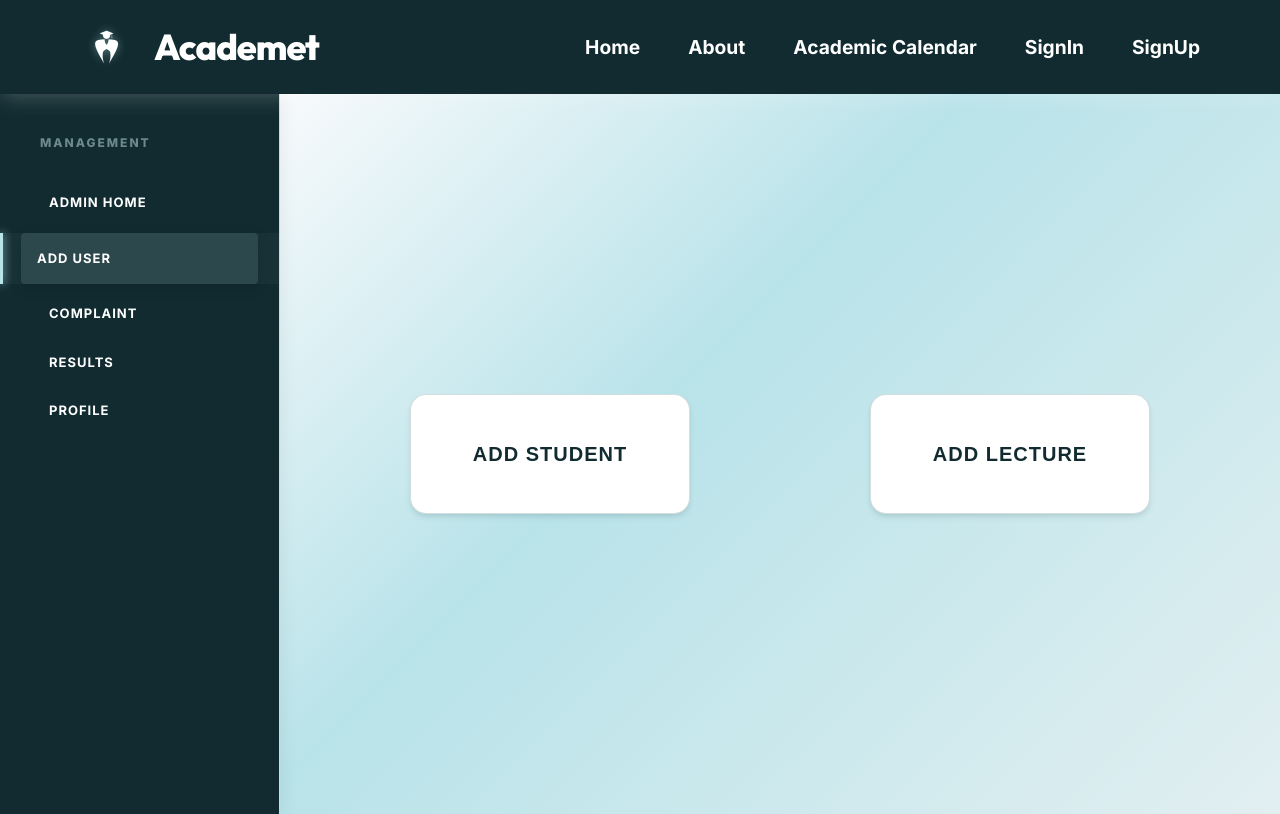
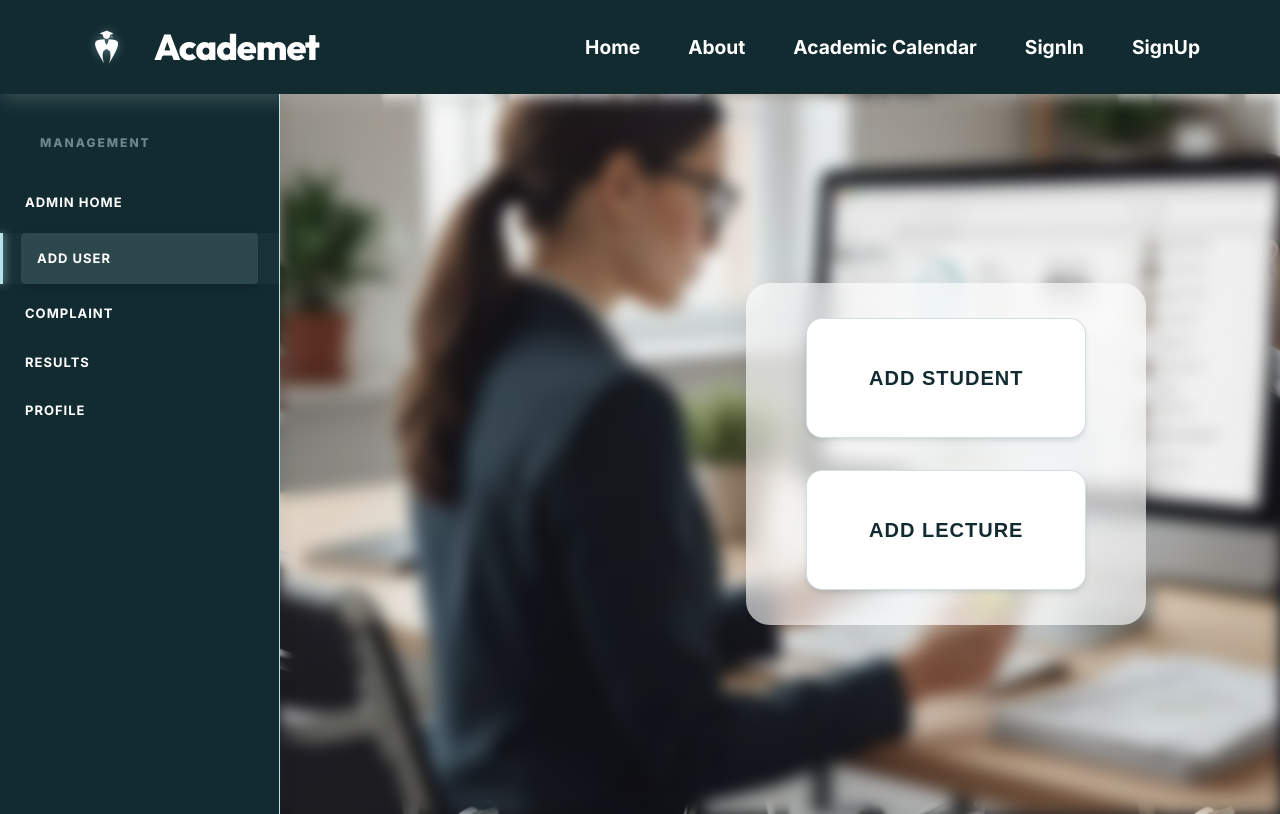
Before and after one commit to KKPremarathna/student-result-summarization-system, a React (Create React App) app in the folder client/: page /AddUser in a window 1280 px wide. Built offline with nearby package versions, Linux system fonts and the light colour scheme; sample sign-in values are in the browser's storage.

Commit message:
add files

```diff
--- a/client/src/pages/AddUser.jsx
+++ b/client/src/pages/AddUser.jsx
@@ -2,6 +2,7 @@ import React from "react";
 import "../styles/AddUser.css";
 import Navbar from "../components/InnerNavbar";
 import { Link } from "react-router-dom";
+import adminBg from "../assets/images/admin.jpg";
 
 
 function AddUser() {
@@ -16,31 +17,26 @@ function AddUser() {
           <ul className="sidebar-menu">
             <li>
               <Link to="/AdminHome">
-                <span className="sidebar-icon"></span>
                 Admin Home
               </Link>
             </li>
             <li className="active">
               <Link to="/AddUser">
-                <span className="sidebar-icon"></span>
                 Add User
               </Link>
             </li>
             <li>
               <Link to="/AdminComplaint">
-                <span className="sidebar-icon"></span>
                 Complaint
               </Link>
             </li>
             <li >
               <Link to="/AdminResults">
-                <span className="sidebar-icon"></span>
                 Results
               </Link>
             </li>
             <li>
               <Link to="/AdminProfile">
-                <span className="sidebar-icon"></span>
                 Profile
               </Link>
             </li>
@@ -48,7 +44,7 @@ function AddUser() {
         </aside>
 
         {/* Right section */}
-        <main className="adduser-main">
+        <main className="adduser-main" style={{ backgroundImage: `url(${adminBg})` }}>
           <div className="adduser-main-content">
 
             <div className="action-buttons">
@@ -58,7 +54,6 @@ function AddUser() {
               <Link to="/addlecture" className="action-btn-link">
                 <button className="action-btn">Add Lecture</button>
               </Link>
-
             </div>
           </div>
         </main>
--- a/client/src/pages/AdminHome.jsx
+++ b/client/src/pages/AdminHome.jsx
@@ -54,7 +54,7 @@ function AdminHome() {
           <div className="admin-main-content">
             <div className="welcome-section">
               <div className="welcome-profile">
-                <div className="profile-avatar">👤</div>
+                <div className="profile-avatar"></div>
                 <div className="welcome-text">
                   <h1>Welcome back,</h1>
                   <h2>{user.firstName} {user.lastName}</h2>
--- a/client/src/pages/AdminResults.jsx
+++ b/client/src/pages/AdminResults.jsx
@@ -88,7 +88,7 @@ function AddStudentModal({ courseCode, onCommit, onCancel, existingRegs }) {
 
         {/* Tabs */}
         <div className="ar-tabs">
-          {[["bulk", "👥 Bulk Entry"], ["range", "⟩ Range"], ["individual", "👤 Individual"]].map(([key, label]) => (
+          {[["bulk", "Bulk Entry"], ["range", "Range"], ["individual", "Individual"]].map(([key, label]) => (
             <button
               key={key}
               className={`ar-tab ${tab === key ? "ar-tab--active" : ""}`}
@@ -271,7 +271,7 @@ function Results() {
       });
       const data = await res.json();
       if (res.ok) {
-        showToast(data.message || "Results saved successfully! 🎉");
+        showToast(data.message || "Results saved successfully!");
         // Reload to get IDs
         await loadExisting();
       } else {
@@ -343,7 +343,7 @@ function Results() {
                 <p className="ar-page-sub">Enter course details and add student grades</p>
               </div>
               <button className="ar-load-btn" onClick={loadExisting} title="Load existing results from DB">
-                ↓ Load Existing
+                Load Existing
               </button>
             </div>
 
@@ -376,7 +376,7 @@ function Results() {
                 <span className="ar-row-count">{rows.length} student{rows.length !== 1 ? "s" : ""}</span>
               </div>
               <button className="ar-add-student-btn" onClick={() => setShowModal(true)}>
-                👤+ Add Students
+                Add Students
               </button>
             </div>
 
--- a/client/src/pages/LectureList.jsx
+++ b/client/src/pages/LectureList.jsx
@@ -168,7 +168,7 @@ function LectureList() {
                   {loading ? (
                     <span className="ll-btn-spinner" />
                   ) : (
-                    <>🔍 View</>
+                    <>View</>
                   )}
                 </button>
 
@@ -178,7 +178,7 @@ function LectureList() {
                     onClick={() => fetchLecturers(department)}
                     title="Refresh"
                   >
-                    ↻ Refresh
+                    Refresh
                   </button>
                 )}
               </div>
@@ -206,7 +206,6 @@ function LectureList() {
               <div className="ll-table-wrapper">
                 {lecturers.length === 0 ? (
                   <div className="ll-empty">
-                    <span className="ll-empty-icon">👨‍🏫</span>
                     <p>No registered lecturers found{department ? ` in ${department}` : ""}.</p>
                   </div>
                 ) : (
@@ -243,7 +242,7 @@ function LectureList() {
                                 handleDelete(lec._id, `${lec.firstName} ${lec.lastName}`)
                               }
                             >
-                              🗑 Delete
+                              Delete
                             </button>
                           </td>
                         </tr>
--- a/client/src/pages/StudentList.jsx
+++ b/client/src/pages/StudentList.jsx
@@ -137,27 +137,27 @@ function StudentList() {
           <ul className="sidebar-menu">
             <li>
               <Link to="/AdminHome">
-                <span className="sidebar-icon"></span>Admin Home
+                Admin Home
               </Link>
             </li>
             <li className="active">
               <Link to="/AddUser">
-                <span className="sidebar-icon"></span>Add User
+                Add User
               </Link>
             </li>
             <li>
               <Link to="/AdminComplaint">
-                <span className="sidebar-icon"></span>Complaint
+                Complaint
               </Link>
             </li>
             <li>
               <Link to="/AdminResults">
-                <span className="sidebar-icon"></span>Results
+                Results
               </Link>
             </li>
             <li>
               <Link to="/AdminProfile">
-                <span className="sidebar-icon"></span>Profile
+                Profile
               </Link>
             </li>
           </ul>
@@ -173,7 +173,6 @@ function StudentList() {
             <div className="sl-section">
               <div className="sl-section-header">
                 <div className="sl-section-header-left">
-                  <span className="sl-section-icon">🎓</span>
                   <div>
                     <h2 className="sl-section-title">Allowed Student Emails</h2>
                     <p className="sl-section-sub">
@@ -183,7 +182,7 @@ function StudentList() {
                   </div>
                 </div>
                 <button className="sl-refresh-btn" onClick={fetchAllowedEmails} title="Refresh">
-                  ↻ Refresh
+                  Refresh
                 </button>
               </div>
 
@@ -261,7 +260,7 @@ function StudentList() {
                     </div>
                   </div>
                   <button className="sl-refresh-btn" onClick={fetchRegisteredStudents} title="Refresh">
-                    ↻ Refresh
+                    Refresh
                   </button>
                 </div>
 
--- a/client/src/styles/AddUser.css
+++ b/client/src/styles/AddUser.css
@@ -13,24 +13,46 @@
 .adduser-main {
   flex: 1;
   padding: 3rem 4rem;
-  background: linear-gradient(135deg, #F8FAFC 0%, var(--primary-light) 40%, #E2EFF1 100%);
+  position: relative;
   display: flex;
-  justify-content: center;
+  justify-content: flex-end;
   align-items: center;
-  overflow-y: auto;
+  overflow: hidden; /* Ensure blur doesnt bleed out */
 }
 
+.adduser-main::after {
+  content: "";
+  position: absolute;
+  top: 0;
+  left: 0;
+  right: 0;
+  bottom: 0;
+  background-image: inherit; /* This will inherit from the inline style on the tag */
+  background-size: cover;
+  background-position: left center;
+  background-repeat: no-repeat;
+  filter: blur(8px);
+  z-index: 1;
+}
 
 .adduser-main-content {
-  max-width: 1000px;
+  position: relative;
+  z-index: 2; /* Bring content above the blurred background */
+  max-width: 400px;
   width: 100%;
+  margin-right: 8%;
+  background: rgba(255, 255, 255, 0.6);
+  padding: 35px;
+  border-radius: 24px;
+  backdrop-filter: blur(10px);
+  box-shadow: 0 15px 35px rgba(0,0,0,0.1);
 }
 
 .action-buttons {
-  display: grid;
-  grid-template-columns: repeat(auto-fit, minmax(250px, 1fr));
-  gap: 3rem;
-  justify-items: center;
+  display: flex;
+  flex-direction: column;
+  gap: 2rem;
+  align-items: center;
 }
 
 .action-btn-link {
```
